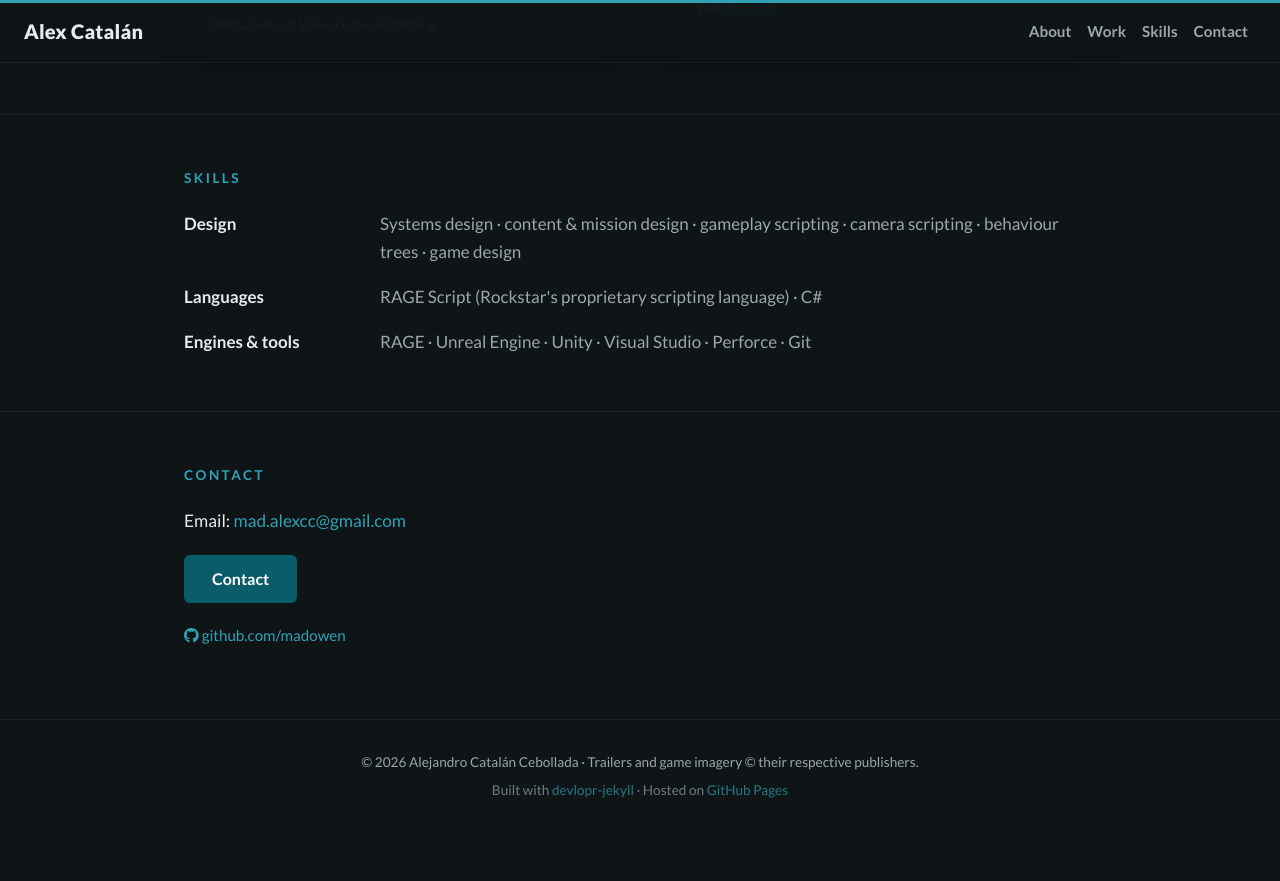
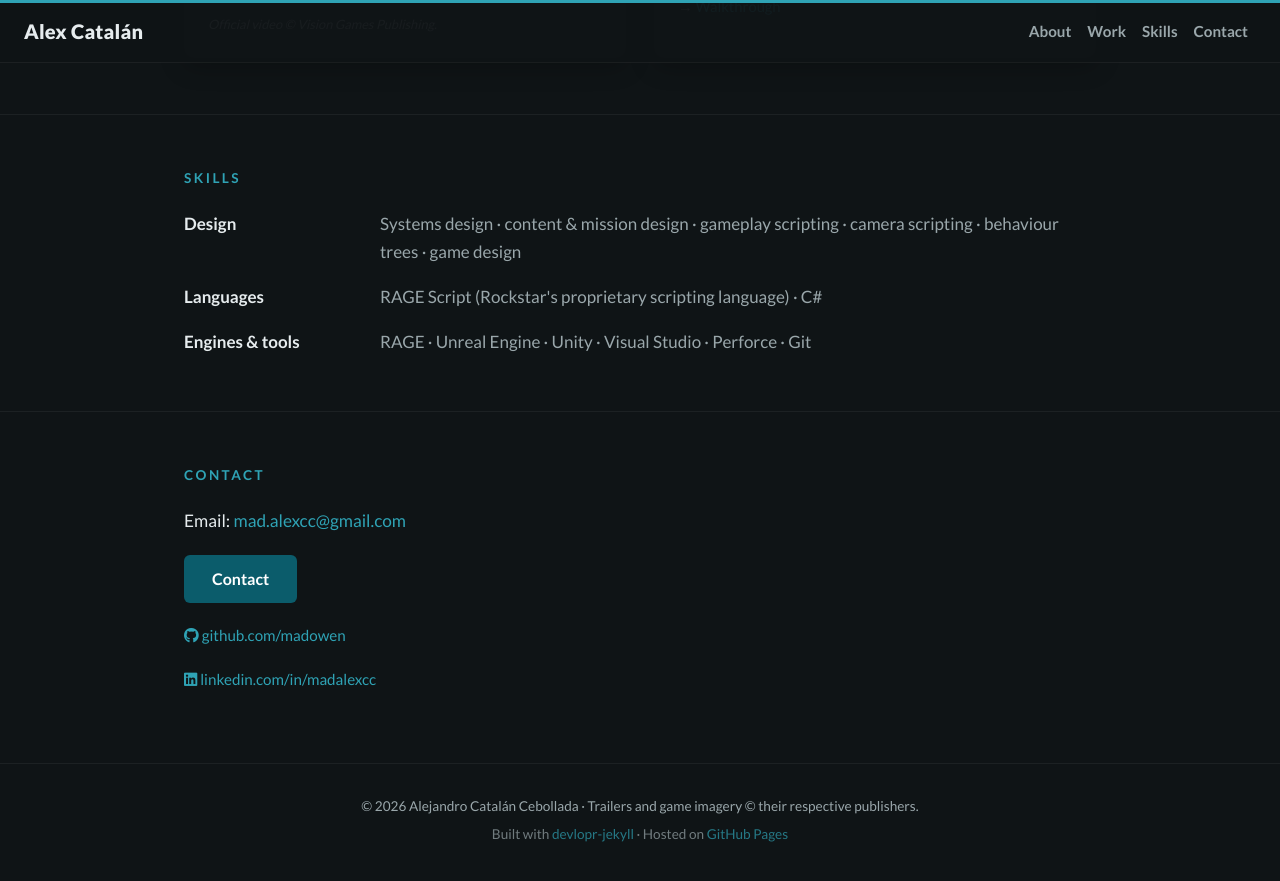
Before and after one commit to madowen/madowen.github.io, a Jekyll site: the page built from index.html, in a window 1280 px wide and 900 px high, scrolled down 2642 px. Shown: the top 881 px of the window. Built offline with Jekyll 4.4.1, drawn with Linux system fonts in a browser that asks for light colours; before the commit the page ends 3498 px from its top, so only the background shows below that.

Commit message:
Add LinkedIn link to contact section

```diff
--- a/_config.yml
+++ b/_config.yml
@@ -27,6 +27,7 @@ author_pitch: Nearly nine years at Rockstar North building gameplay systems, mis
 author_bio: I'm a Senior Game System Engineer at Rockstar North. I design and script gameplay systems, mission content and camera features in RAGE Script and C#, from GTA Online heist content to main-story content for GTA VI. I hold a Computer Science degree and a Master's in video game creation from Universitat Pompeu Fabra.
 author_email: "mad.alexcc@gmail.com"
 github_username: madowen
+linkedin_username: madalexcc
 
 footer_text: "© 2026 Alejandro Catalán Cebollada · Trailers and game imagery © their respective publishers."
 
--- a/_layouts/home.html
+++ b/_layouts/home.html
@@ -38,5 +38,8 @@ layout: default
     {% if site.github_username %}
     <p class="contact-social"><a href="https://github.com/{{ site.github_username }}"><i class="fab fa-github"></i> github.com/{{ site.github_username }}</a></p>
     {% endif %}
+    {% if site.linkedin_username %}
+    <p class="contact-social"><a href="https://www.linkedin.com/in/{{ site.linkedin_username }}/"><i class="fab fa-linkedin"></i> linkedin.com/in/{{ site.linkedin_username }}</a></p>
+    {% endif %}
   </div>
 </section>
```
